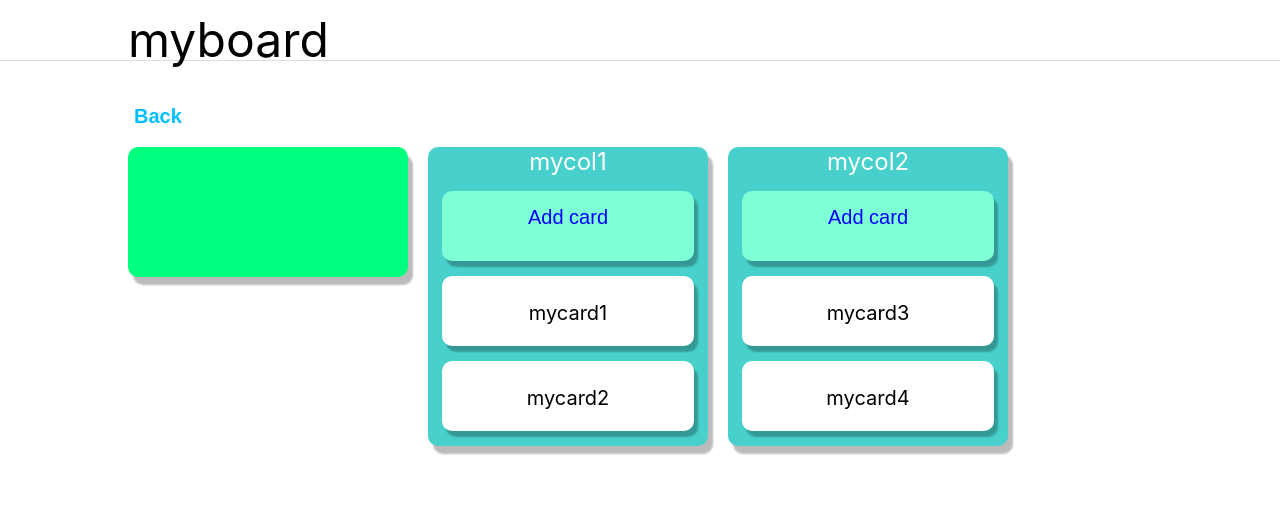
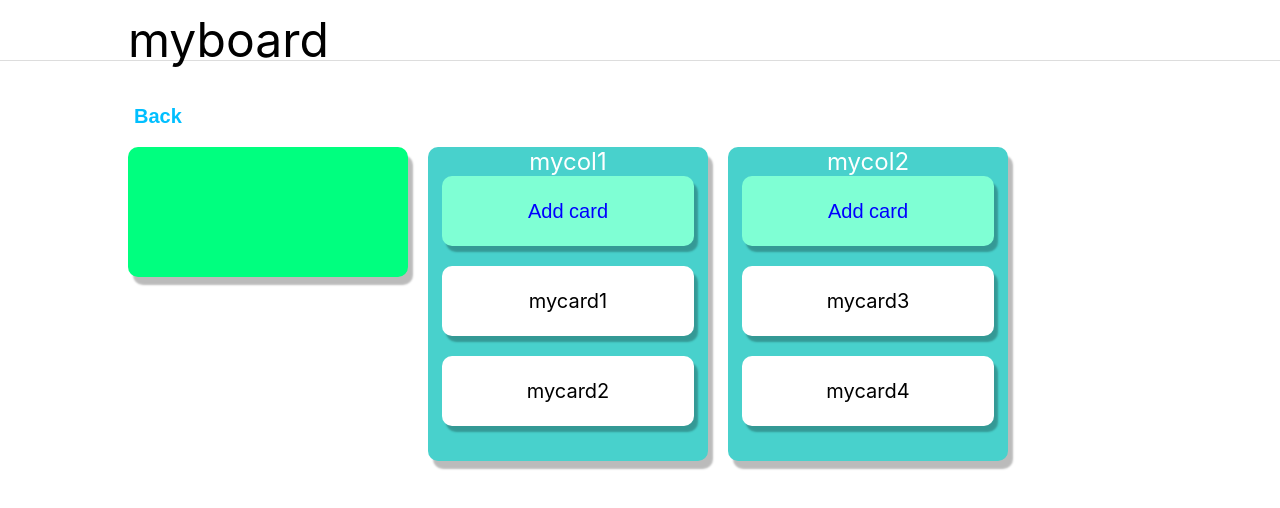
Before and after one commit to summerlightningman/my-trello-analogue, a React (Create React App) app: page / in a window 1280 px wide. Both pictures are taken after a click on the item "myboard". Shown: the top 508 px of the page. Built offline with nearby package versions, Linux system fonts and the light colour scheme; some icons are missing.

Commit message:
Drag'n'drop slot was updated

```diff
--- a/src/components/Card/card-dnd-slot/card-dnd-slot.tsx
+++ b/src/components/Card/card-dnd-slot/card-dnd-slot.tsx
@@ -12,15 +12,26 @@ interface CardDropSlotComponentProps {
     isOver: boolean;
 }
 
-const CardDropSlotComponent = styled.div<CardDropSlotComponentProps>`
+const CardDndSlotComponent = styled.div<CardDropSlotComponentProps>`
   width: 100%;
-  height: 30%;
+  height: 30px;
   border-radius: 10px;
-  background: transparent;
+  margin: -5px 0;
+
+  display: flex;
+  justify-content: center;
+  align-items: center;
 
   ${props => props.isOver && `
-    box-shadow: 3px 5px 3px #0005;
+    height: 70px;
+    border: 2px dashed white;
+    margin: 20px 0;
   `}
+`;
+
+const CardDndLabel = styled.span`
+  text-align: center;
+  color: white;
 `;
 
 const CardDndSlot: FC<CardDropSlotProps> = ({belowCardId}) => {
@@ -37,9 +48,9 @@ const CardDndSlot: FC<CardDropSlotProps> = ({belowCardId}) => {
     }));
 
     return (
-        <CardDropSlotComponent ref={cardDropRef} isOver={isOver}>
-
-        </CardDropSlotComponent>
+        <CardDndSlotComponent ref={cardDropRef} isOver={isOver}>
+            {isOver && <CardDndLabel>Release mouse button to put this card here</CardDndLabel>}
+        </CardDndSlotComponent>
     );
 };
 
--- a/src/components/Card/card-list-item-add/card-list-item-add.tsx
+++ b/src/components/Card/card-list-item-add/card-list-item-add.tsx
@@ -5,7 +5,6 @@ import {useDispatch} from "react-redux";
 import {Card, CardListItemAddProps, CardName} from "../../../types/card";
 import ColumnContext from "../../Column/column-context";
 import {BoardActionTypes} from "../../../store/types/board";
-import CardDndSlot from "../card-dnd-slot/card-dnd-slot";
 import {ButtonAdd, ButtonCancel, ButtonsPanel, ButtonSwitch} from "../../buttons";
 import {CardComponent} from "../card";
 import {AddInput} from "../../add-input";
@@ -53,7 +52,6 @@ const CardListItemAdd: FC<CardListItemAddProps> = ({cardCount}) => {
     return (
         <CardComponent color="#7FFFD4">
             {column.isAddingCard ? input : button}
-            <CardDndSlot belowCardId={-1}/>
         </CardComponent>
     );
 };
--- a/src/components/Card/card-list-item/card-list-item.tsx
+++ b/src/components/Card/card-list-item/card-list-item.tsx
@@ -1,10 +1,19 @@
 import {FC} from 'react';
 import {useDrag} from "react-dnd";
+import styled from "styled-components";
 
 import {CardListItemProps} from "../../../types/card";
 import draggableTypes from "../../../types/draggable-types";
 import {CardComponent, CardLabel} from "../card";
 import CardDndSlot from "../card-dnd-slot/card-dnd-slot";
+
+interface CardItemContainerProps {
+    isDragging: boolean
+}
+
+const CardItemContainer = styled.li<CardItemContainerProps>`
+  display: ${props => props.isDragging ? 'none' : 'block'};
+`;
 
 const CardListItem: FC<CardListItemProps> = ({card}) => {
     const [{isDragging}, cardDragRef] = useDrag(() => ({
@@ -14,13 +23,15 @@ const CardListItem: FC<CardListItemProps> = ({card}) => {
     }));
 
     return (
-        <CardComponent
-            ref={cardDragRef}
-            isDragging={isDragging}
-        >
-            <CardLabel>{card.name}</CardLabel>
+        <CardItemContainer isDragging={isDragging}>
+            <CardComponent
+                ref={cardDragRef}
+                isDragging={isDragging}
+            >
+                <CardLabel>{card.name}</CardLabel>
+            </CardComponent>
             <CardDndSlot belowCardId={card.id}/>
-        </CardComponent>
+        </CardItemContainer>
     );
 };
 
--- a/src/components/Card/card-list/card-list.tsx
+++ b/src/components/Card/card-list/card-list.tsx
@@ -5,6 +5,7 @@ import {useTypedSelector} from "../../../hooks/useTypedSelector";
 import CardListItem from "../card-list-item/card-list-item";
 import CardListItemAdd from "../card-list-item-add/card-list-item-add";
 import ColumnContext from "../../Column/column-context";
+import CardDndSlot from "../card-dnd-slot/card-dnd-slot";
 
 const CardListComponent = styled.ul`
   width: 90%;
@@ -20,7 +21,8 @@ const CardList: FC = () => {
 
     return (
         <CardListComponent>
-            <CardListItemAdd key={-1} cardCount={cardList.length}/>
+            <CardListItemAdd key={-2} cardCount={cardList.length}/>
+            <CardDndSlot key={-1} belowCardId={-1}/>
             {cardList.map(card => <CardListItem card={card} key={`${card.columnId}/${card.id}/${card.name}`}/>)}
         </CardListComponent>
     );
--- a/src/components/Card/card.ts
+++ b/src/components/Card/card.ts
@@ -10,12 +10,12 @@ export const CardComponent = styled.li<CardComponentProps>`
   width: 100%;
   height: 70px;
   background: ${props => props.color || 'white'};
-  margin-top: 15px;
+  //margin-top: 15px;
   border-radius: 10px;
 
   display: inline-flex;
   flex-direction: column;
-  justify-content: flex-end;
+  justify-content: center;
   align-items: center;
 
   box-shadow: 4px 6px 2px #0004;
```
